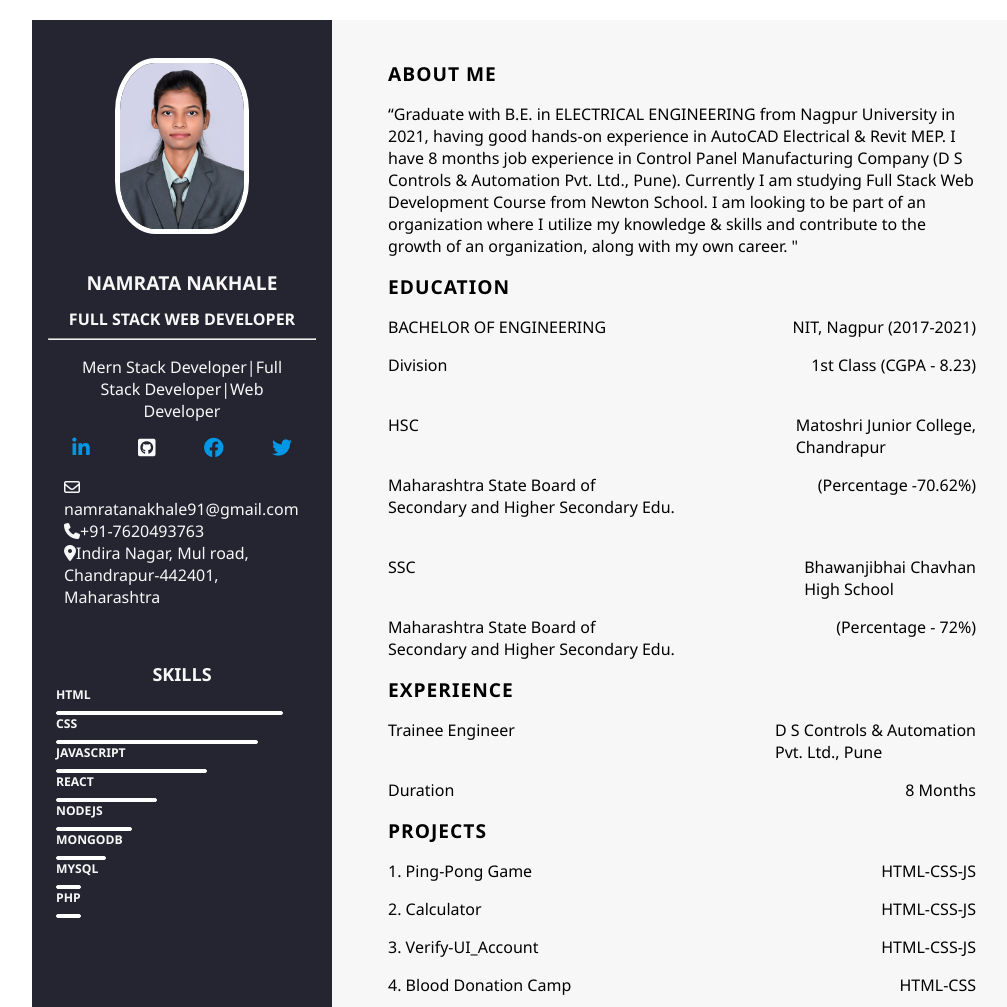
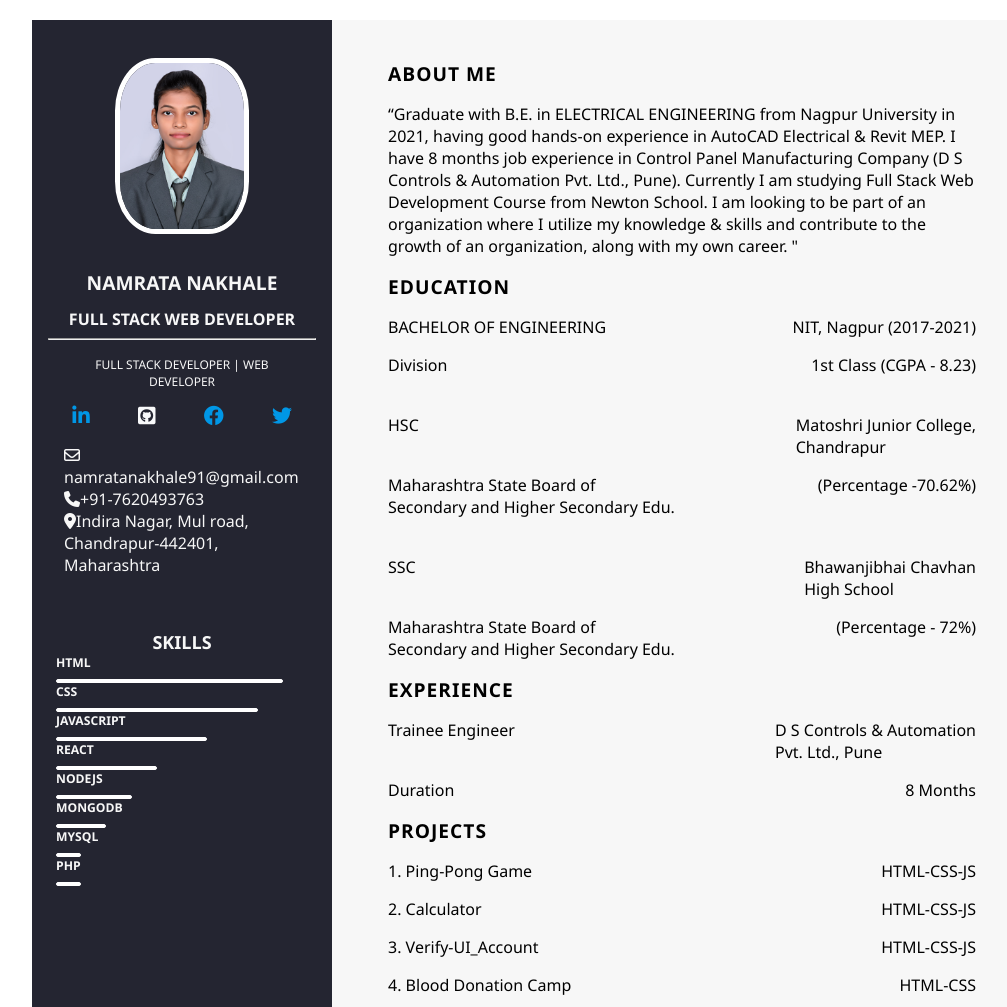
Before and after one commit to namratanakhale/Responsive-Resume, a plain HTML site: page index.html in a window 1280 px wide. Shown: the top 1007 px of the page, without its empty margins (32-1039 px from the left). Drawn offline with Linux system fonts and the light colour scheme.

Commit message:
description css changed

```diff
--- a/index.html
+++ b/index.html
@@ -30,7 +30,7 @@
                         <h2 class="name">Namrata Nakhale</h2>
                         <h4 class="designation">Full Stack Web Developer</h4>
                         <hr>
-                        <p class="description">Mern Stack Developer|Full Stack Developer|Web Developer</p>
+                        <div class="description">Full Stack Developer | Web Developer </div>
                     </div>
 
             <div class="contact-info">
--- a/style.css
+++ b/style.css
@@ -61,10 +61,11 @@
 
 }
 .description{
-    font-size: 0.75 rem;
+    text-transform: uppercase;
     text-align: center;
     color: #f7f7f7;
     padding: 1rem;
+    font-size: 0.75rem;
 }
 
 .skills{
```
